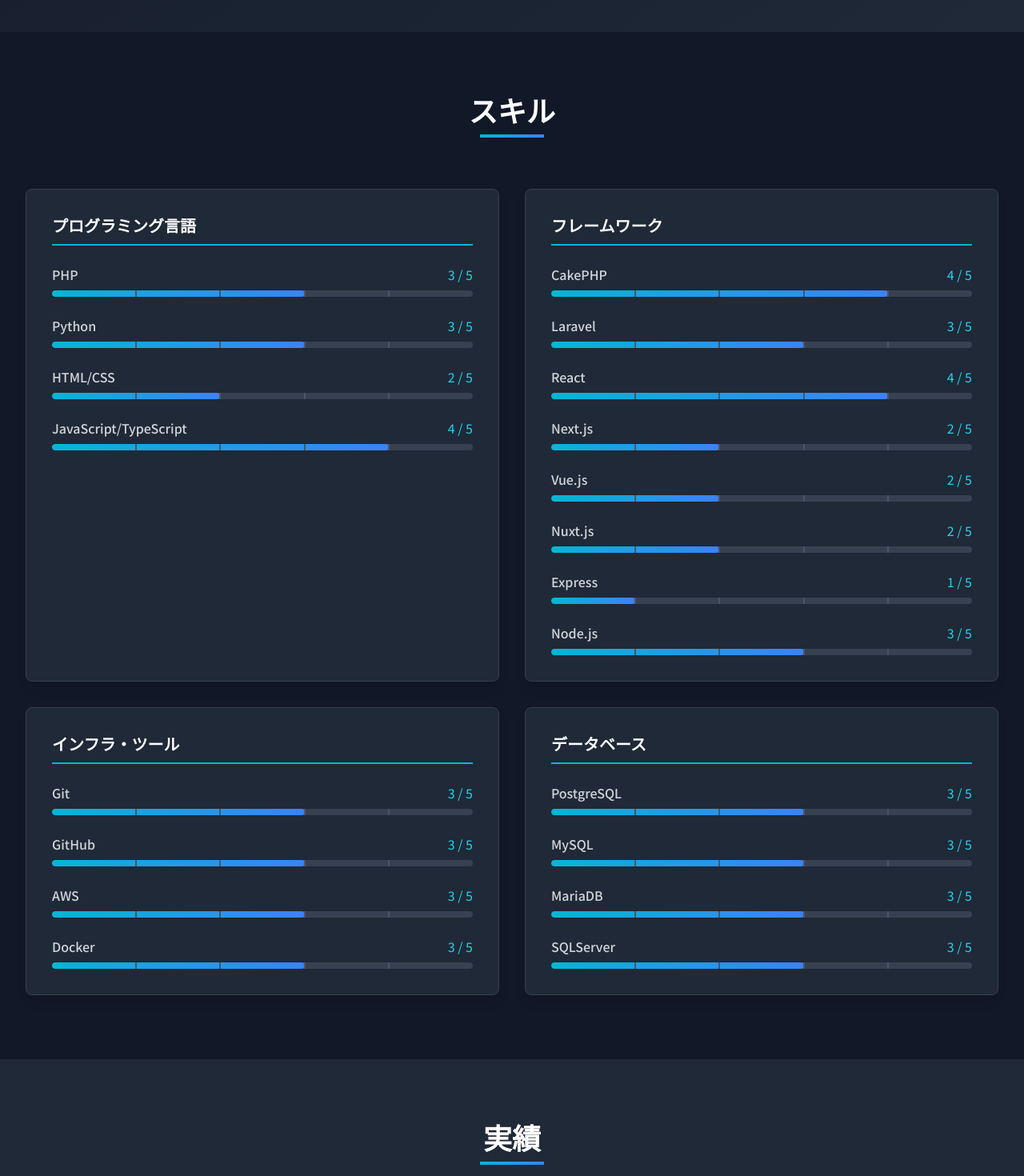
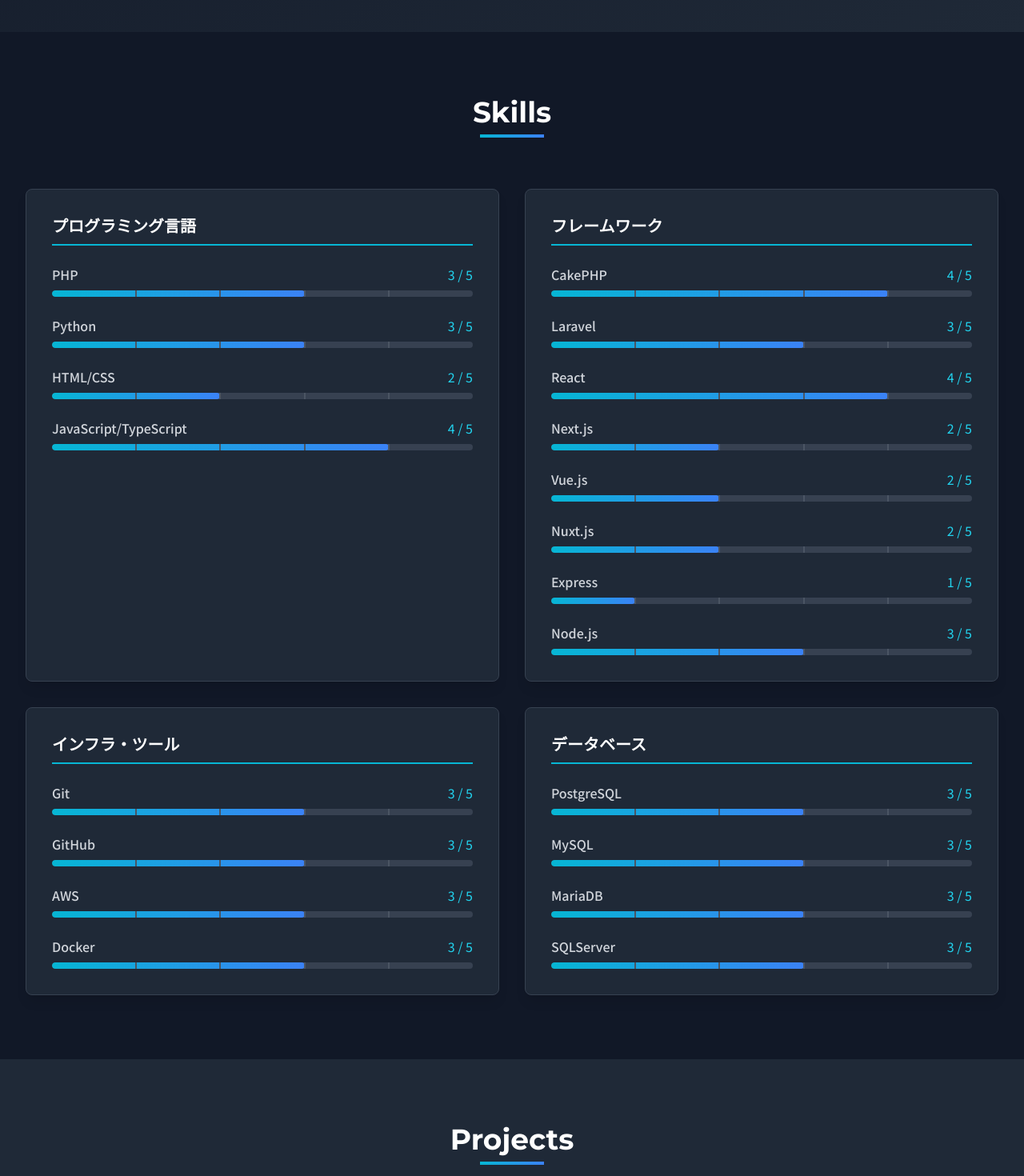
Before and after one commit to KM0912/portfolio, a React (Vite) app: page / in a window 1280 px wide. Shown: the part 760-2230 px from the top of the page at 80% size. Built offline with nearby package versions, Linux system fonts and the light colour scheme.

Commit message:
メニューアイテムをオブジェクト形式に変更し、各コンポーネントでのタイトル表示を更新

```diff
--- a/src/components/Certifications.tsx
+++ b/src/components/Certifications.tsx
@@ -1,6 +1,7 @@
 import SectionTitle from "./SectionTitle";
 import { useIntersectionObserver } from "../utils/useIntersectionObserver";
 import { certifications } from "../data/data";
+import { menuItems } from "../data/menuItems";
 
 const Certifications = () => {
   const { elementRef, isVisible } = useIntersectionObserver();
@@ -8,7 +9,7 @@
   return (
     <section id="certifications" className="py-20 bg-gray-900">
       <div className="max-w-7xl mx-auto px-4 sm:px-6 lg:px-8">
-        <SectionTitle title="資格" />
+        <SectionTitle title={menuItems.certifications.label} />
 
         <div
           ref={elementRef}
--- a/src/components/Contact.tsx
+++ b/src/components/Contact.tsx
@@ -3,6 +3,7 @@
 import SectionTitle from "./SectionTitle";
 import { useIntersectionObserver } from "../utils/useIntersectionObserver";
 import Notification from "./Notification";
+import { menuItems } from "../data/menuItems";
 
 type NotificationState = {
   message: string;
@@ -55,7 +56,7 @@
   return (
     <section id="contact" className="py-20 bg-gray-800">
       <div className="max-w-7xl mx-auto px-4 sm:px-6 lg:px-8">
-        <SectionTitle title="お問い合わせ" />
+        <SectionTitle title={menuItems.contact.label} />
         {notification && (
           <Notification
             message={notification.message}
--- a/src/components/Footer.tsx
+++ b/src/components/Footer.tsx
@@ -49,7 +49,7 @@
               <span className="absolute bottom-0 left-0 w-full h-0.5 bg-gradient-to-r from-cyan-500 to-blue-500"></span>
             </h3>
             <ul className="space-y-2">
-              {menuItems.map((item) => (
+              {Object.values(menuItems).map((item) => (
                 <li key={item.href}>
                   <a
                     href={item.href}
--- a/src/components/Header.tsx
+++ b/src/components/Header.tsx
@@ -40,7 +40,7 @@
 
           {/* Desktop Menu */}
           <nav className="hidden md:flex space-x-8">
-            {menuItems.map((item) => (
+            {Object.values(menuItems).map((item) => (
               <a
                 key={item.href}
                 href={item.href}
--- a/src/components/Projects.tsx
+++ b/src/components/Projects.tsx
@@ -3,6 +3,7 @@
 import { useIntersectionObserver } from "../utils/useIntersectionObserver";
 import { Github, ExternalLink } from "lucide-react";
 import { projects } from "../data/data";
+import { menuItems } from "../data/menuItems";
 
 const Projects = () => {
   const { elementRef, isVisible } = useIntersectionObserver();
@@ -10,7 +11,7 @@
   return (
     <section id="projects" className="py-20 bg-gray-800">
       <div className="max-w-7xl mx-auto px-4 sm:px-6 lg:px-8">
-        <SectionTitle title="実績" />
+        <SectionTitle title={menuItems.projects.label} />
 
         <div
           ref={elementRef}
--- a/src/components/Skills.tsx
+++ b/src/components/Skills.tsx
@@ -1,6 +1,7 @@
 import SectionTitle from "./SectionTitle";
 import { useIntersectionObserver } from "../utils/useIntersectionObserver";
 import { skills } from "../data/data";
+import { menuItems } from "../data/menuItems";
 
 const Skills = () => {
   const { elementRef, isVisible } = useIntersectionObserver();
@@ -8,7 +9,7 @@
   return (
     <section id="skills" className="py-20 bg-gray-900">
       <div className="max-w-7xl mx-auto px-4 sm:px-6 lg:px-8">
-        <SectionTitle title="スキル" />
+        <SectionTitle title={menuItems.skills.label} />
 
         <div
           ref={elementRef}
--- a/src/data/menuItems.ts
+++ b/src/data/menuItems.ts
@@ -1,12 +1,14 @@
-export interface MenuItem {
+export type MenuItem = {
   label: string;
   href: string;
-}
+};
 
-export const menuItems: MenuItem[] = [
-  { label: "About", href: "#about" },
-  { label: "Skills", href: "#skills" },
-  { label: "Projects", href: "#projects" },
-  { label: "Certifications", href: "#certifications" },
-  { label: "Contact", href: "#contact" },
-];
+export const menuItems: {
+  [key: string]: MenuItem;
+} = {
+  about: { label: "About", href: "#about" },
+  skills: { label: "Skills", href: "#skills" },
+  projects: { label: "Projects", href: "#projects" },
+  certifications: { label: "Certifications", href: "#certifications" },
+  contact: { label: "Contact", href: "#contact" },
+};
```
